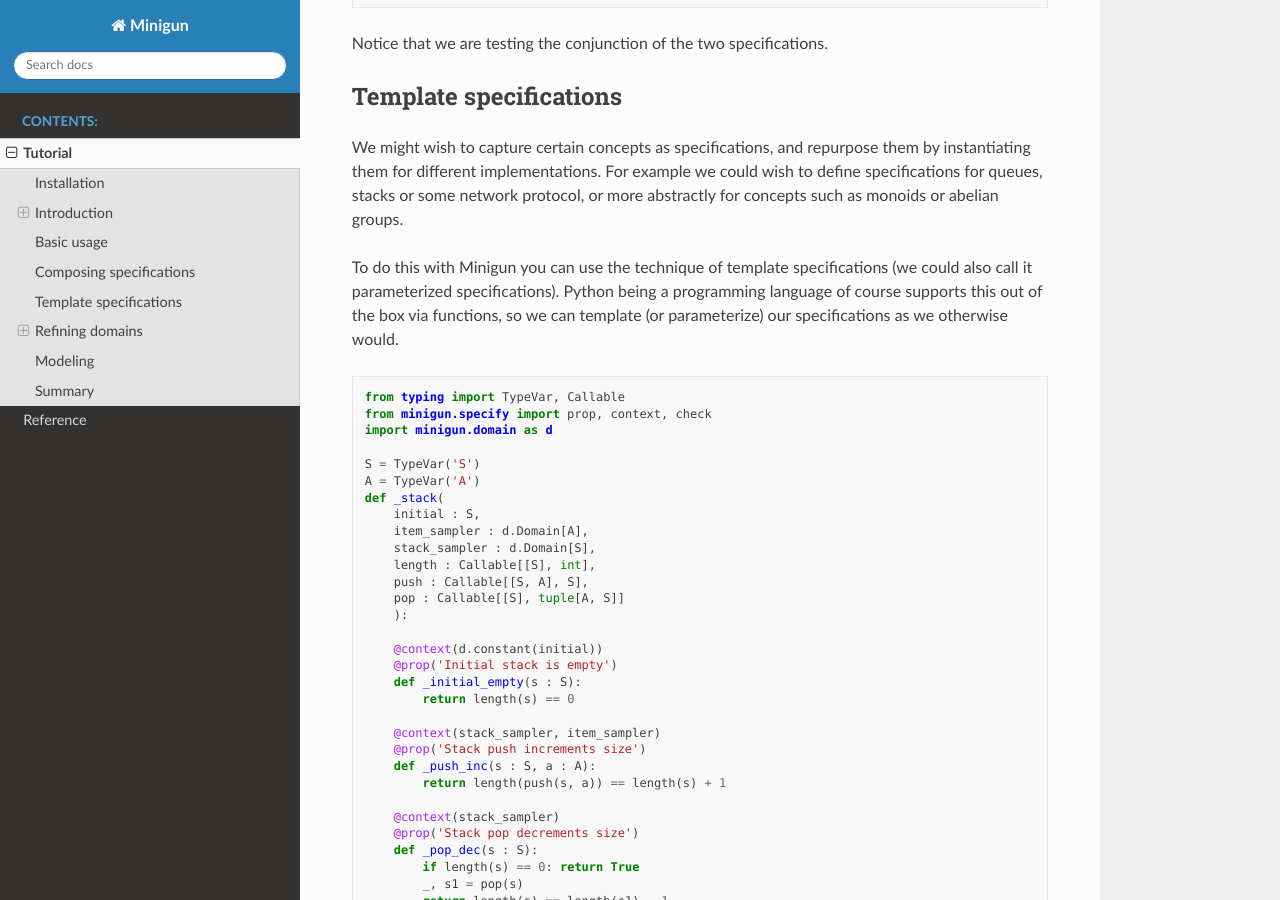
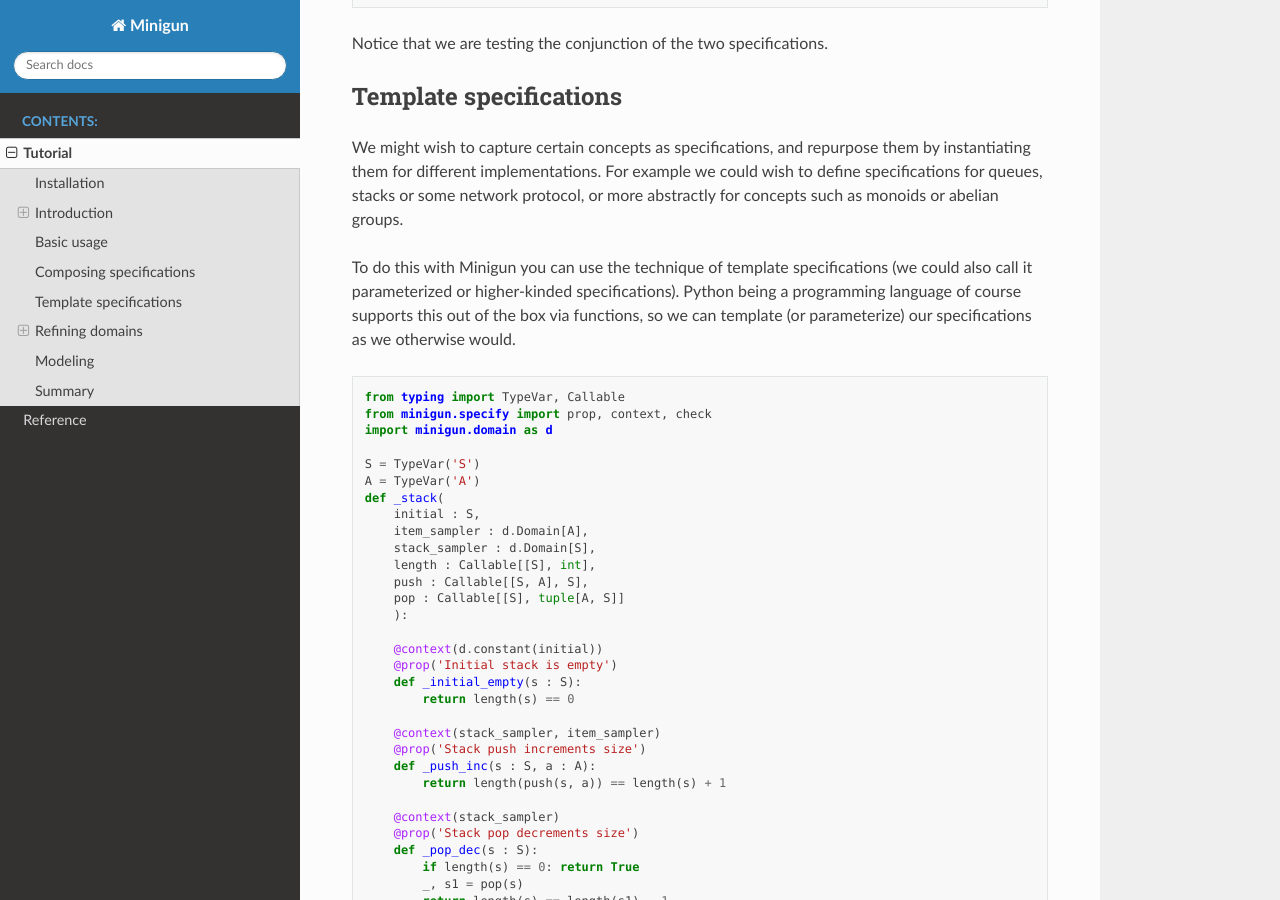
Before and after one commit to soren-n/minigun-py, a Sphinx documentation site: the page built from docs/source/tutorial.rst, in a window 1280 px wide and 900 px high, scrolled down 5523 px. Built offline with Sphinx 7.4.7 and the Read the Docs theme 2.0.0, drawn with Linux system fonts in a browser that asks for light colours.

Commit message:
Elaborate introduction

```diff
--- a/docs/source/tutorial.rst
+++ b/docs/source/tutorial.rst
@@ -176,7 +176,7 @@ Template specifications
 -----------------------
 We might wish to capture certain concepts as specifications, and repurpose them by instantiating them for different implementations. For example we could wish to define specifications for queues, stacks or some network protocol, or more abstractly for concepts such as monoids or abelian groups.
 
-To do this with Minigun you can use the technique of template specifications (we could also call it parameterized specifications). Python being a programming language of course supports this out of the box via functions, so we can template (or parameterize) our specifications as we otherwise would.
+To do this with Minigun you can use the technique of template specifications (we could also call it parameterized or higher-kinded specifications). Python being a programming language of course supports this out of the box via functions, so we can template (or parameterize) our specifications as we otherwise would.
 
 .. code-block:: python
 
```
